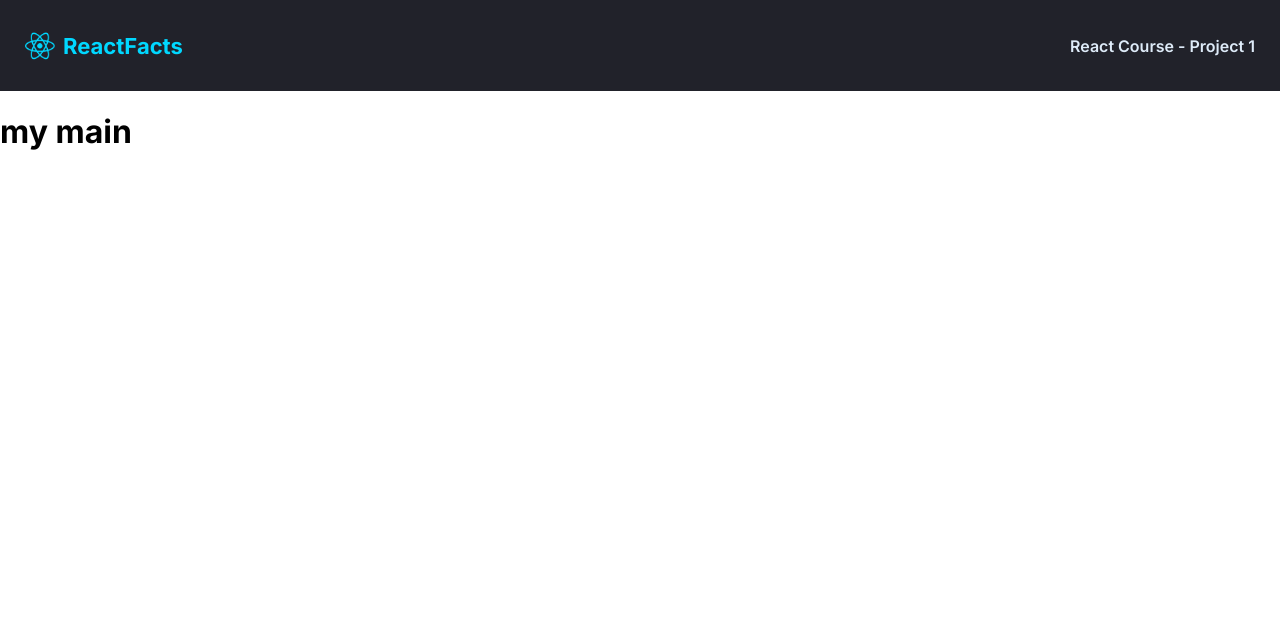
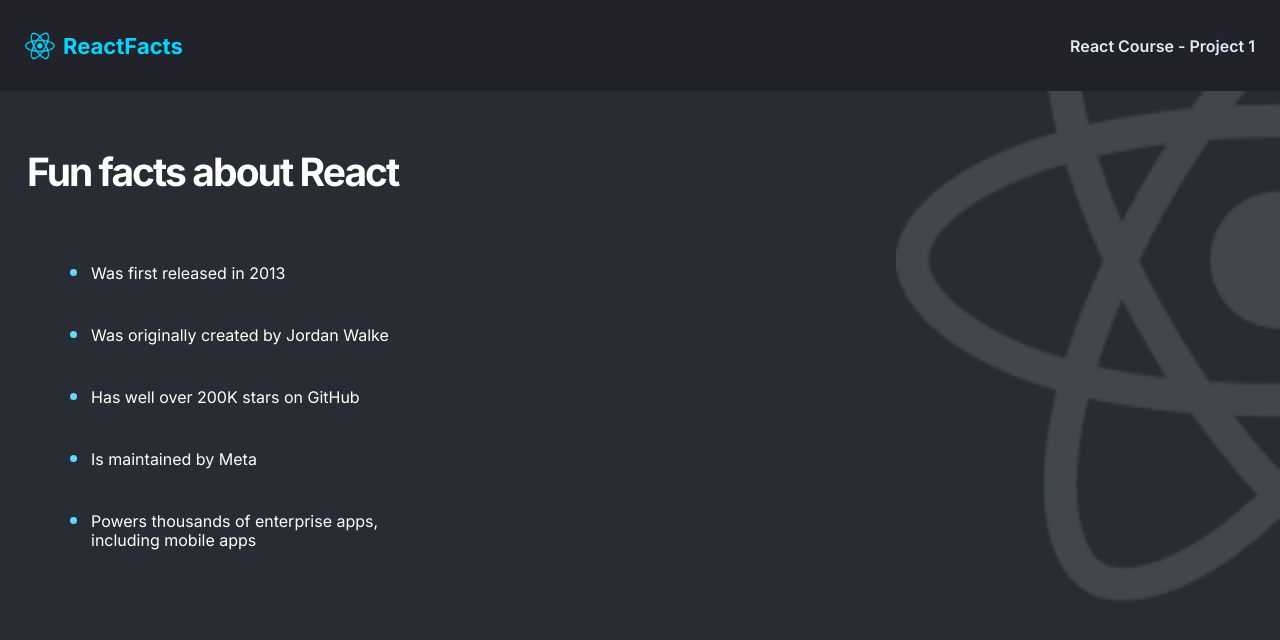
Before and after one commit to joeynoodlesfang/React-info-site, a React (Vite) app: page / in a window 1280 px wide. Shown: the top 640 px of the page. Built offline with nearby package versions, Linux system fonts and the light colour scheme.

Commit message:
main styling

```diff
--- a/components/Main.jsx
+++ b/components/Main.jsx
@@ -3,6 +3,17 @@
 
 export default function Main() {
     return (
-        <h1> my main </h1>
+        <>
+            <div className="main">
+                <h3 className="main--title">Fun facts about React</h3>
+                <ul className="main--list">
+                    <li>Was first released in 2013</li>
+                    <li>Was originally created by Jordan Walke</li>
+                    <li>Has well over 200K stars on GitHub</li>
+                    <li>Is maintained by Meta</li>
+                    <li>Powers thousands of enterprise apps, including mobile apps</li>
+                </ul>
+            </div>
+        </>
     )
 }
--- a/style.css
+++ b/style.css
@@ -6,6 +6,11 @@
     font-family: 'Inter', sans-serif;
     font-weight: 400;
     margin: 0; /* does this get rid of the tab of footer */
+    background-color: #282D35;
+    background-image: url("images/react-icon-large.png");
+    background-repeat: no-repeat;
+    background-position: right 100%;
+    background-size: 30%;
 }
 
 nav {
@@ -36,3 +41,36 @@
     height: 30px;
     margin-right: 8px;
 }
+
+.main {
+    padding: 57px 27px;
+
+}
+
+.main--title {
+    color: #FFFFFF;
+    font-weight: 700;
+    font-size: 39px;
+    margin: 0px;
+    letter-spacing: -0.05em;
+
+}
+
+.main--list {
+    color: #FFFFFF;
+    font-weight: 400;
+    font-size: 16px;
+    margin-left: 24px;
+    margin-top: 46px;
+    max-width: 400px;
+}
+
+.main--list > li {
+    line-height: 19px;
+    padding-block: 20px;
+}
+
+.main--list > li::marker {
+    font-size: 1.4rem;
+    color: #61DAFB;
+}
```
Also changed, not shown: App.css (deleted), images/react-icon-large.png (added).
